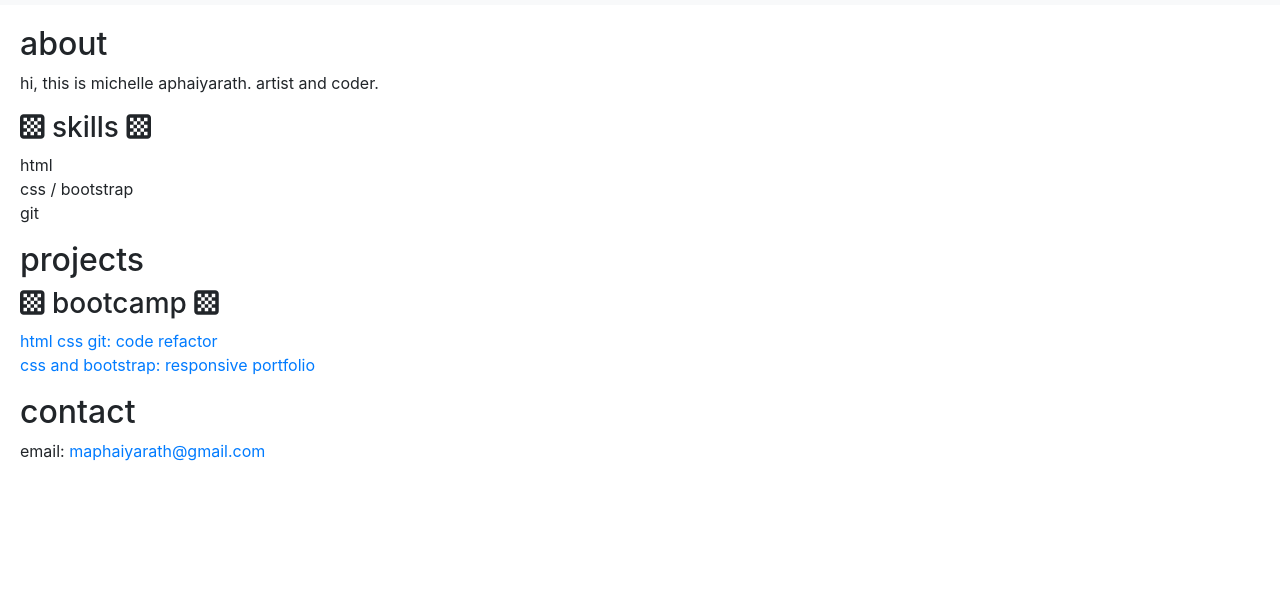
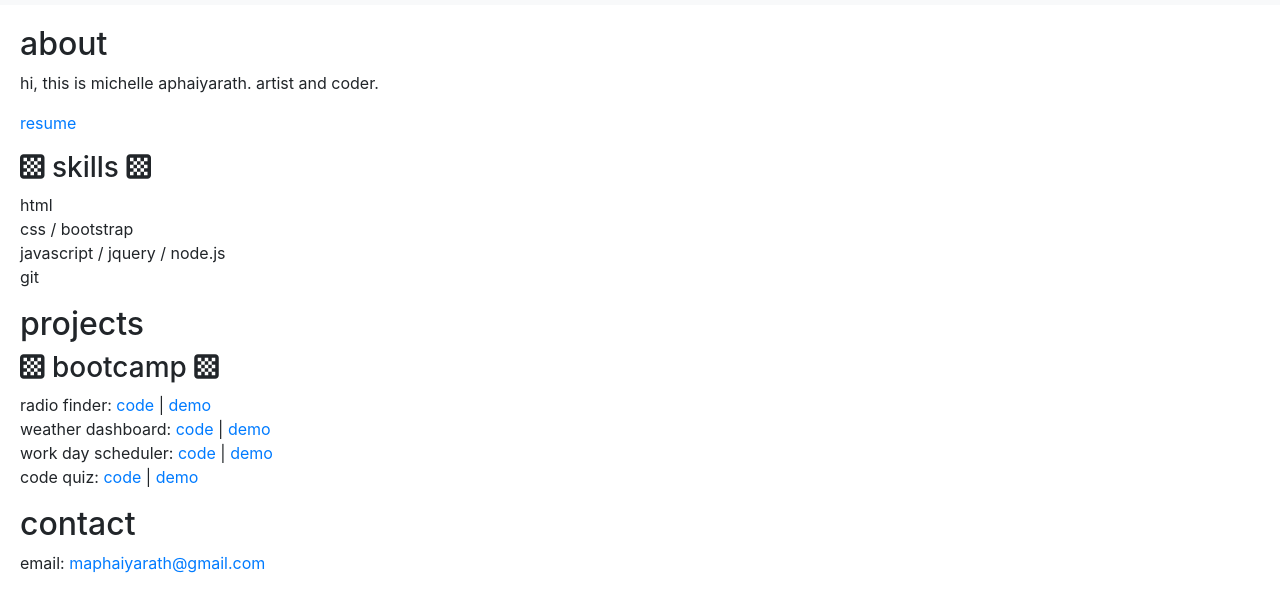
Before and after one commit to maphaiyarath/maphaiyarath.github.io, a plain HTML site: page index.html in a window 1280 px wide. Shown: the part 51-662 px from the top of the page. Drawn offline with nearby package versions, Linux system fonts and the light colour scheme.

Commit message:
updating list of projects

```diff
--- a/index.html
+++ b/index.html
@@ -26,7 +26,7 @@
                     <a class="nav-item nav-link disabled d-none d-lg-block" href="#">|</a>
                     <div class="dropdown-divider"></div>
                     <a class="nav-item nav-link" href="https://www.linkedin.com/in/michelle-aphaiyarath" target="_blank"><i class="fab fa-linkedin-in"></i></a>
-                    <a class="nav-item nav-link" href="https://www.github.com/maphaiyarath" target="_blank"><i class="fab fa-github-alt"></i></i></a>
+                    <a class="nav-item nav-link" href="https://www.github.com/maphaiyarath" target="_blank"><i class="fab fa-github-alt"></i></a>
                 </div>
             </div>
         </nav>
@@ -41,12 +41,16 @@
                     <p>hi, this is michelle aphaiyarath. artist and coder.</p>
                 </div>
                 <div class="row">
+                    <p><a href="./assets/AphaiyarathMichelle_Resume_04-2020.pdf" target="_blank">resume</a></p>
+                </div>
+                <div class="row">
                     <h3><i class="fas fa-chess-board"></i> skills <i class="fas fa-chess-board"></i></h3>
                 </div>
                 <div class="row">
                     <ul>
                         <li>html</li>
                         <li>css / bootstrap</li>
+                        <li>javascript / jquery / node.js</li>
                         <li>git</li>
                     </ul>
                 </div>
@@ -62,8 +66,10 @@
                 </div>
                 <div class="row">
                     <ul>
-                        <li><a href="https://maphaiyarath.github.io/bootcamp-html-css-git-code-refactor/" target="_blank">html css git: code refactor</a></li>
-                        <li><a href="https://maphaiyarath.github.io/bootcamp-responsive-portfolio/" target="_blank">css and bootstrap: responsive portfolio</a></li>
+                        <li>radio finder: <a href="https://github.com/maphaiyarath/radio-finder" target="_blank">code</a> | <a href="https://maphaiyarath.github.io/radio-finder/" target="_blank">demo</a></li>
+                        <li>weather dashboard: <a href="https://github.com/maphaiyarath/weather-dashboard" target="_blank">code</a> | <a href="https://maphaiyarath.github.io/weather-dashboard/" target="_blank">demo</a></li>
+                        <li>work day scheduler: <a href="https://github.com/maphaiyarath/work-day-scheduler" target="_blank">code</a> | <a href="https://maphaiyarath.github.io/work-day-scheduler/" target="_blank">demo</a></li>
+                        <li>code quiz: <a href="https://github.com/maphaiyarath/code-quiz" target="_blank">code</a> | <a href="https://maphaiyarath.github.io/code-quiz/" target="_blank">demo</a></li>
                     </ul>
                 </div>
             </div>
```
Also changed, not shown: 2 other files.
